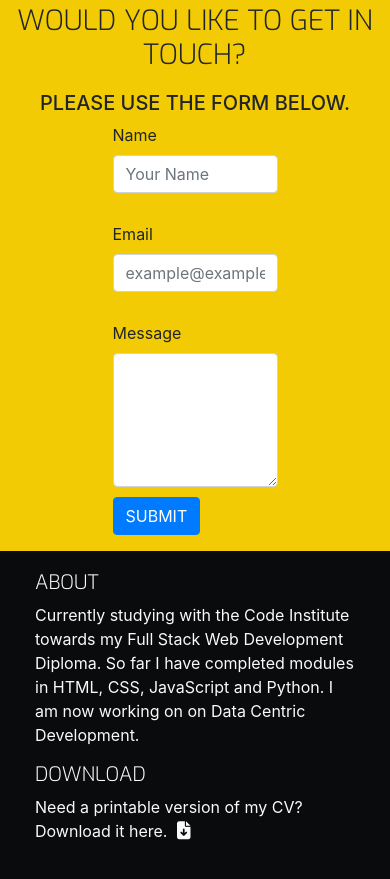
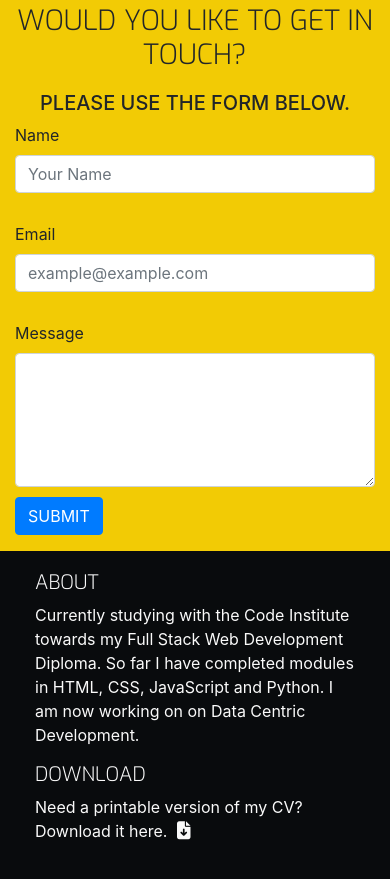
Before and after one commit to CarterStefan/Resume, a plain HTML site: page contact.html in a window 390 px wide. Shown: the part 800-1679 px from the top of the page. Drawn offline with nearby package versions, Linux system fonts and the light colour scheme.

Commit message:
updated contact form layout

```diff
--- a/contact.html
+++ b/contact.html
@@ -133,10 +133,8 @@
         </div>
       </div>
 
-      <div class="row bg-color-contact">
-        <div class="col-3">
-        </div>
-        <div class="col-6">
+      <div class="row justify-content-center bg-color-contact">
+        <div class="col-12 col-md-6">
           <div class="form-group">
             <form id="contact-form">
               <input type="hidden" name="contact_number" />
@@ -159,8 +157,7 @@
             </h5>
           </div>
         </div>
-        <div class="col-3">
-        </div>
+
       </div>
     </section>
 
```
